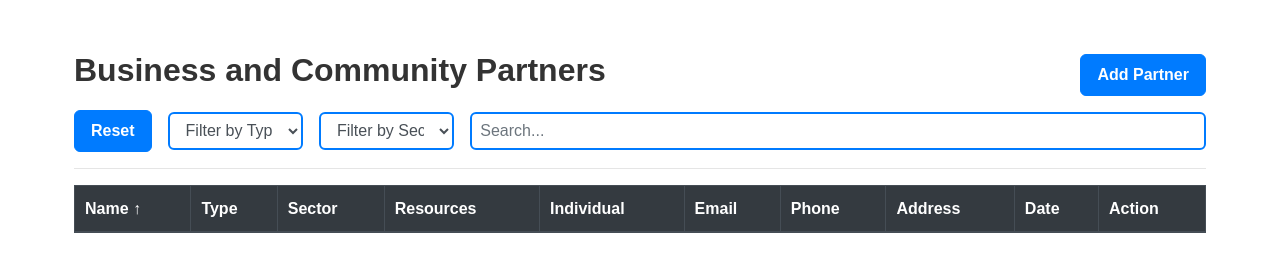
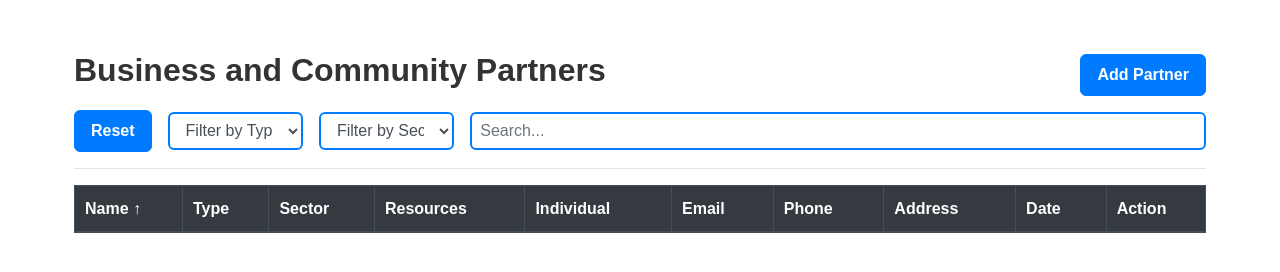
Before and after one commit to JuneKim0712/ConnectCTE, a website: page public/home.html in a window 1280 px wide. Shown: the part 72-344 px from the top of the page. Drawn offline with nearby package versions, Linux system fonts and the light colour scheme; some packages are replaced by stand-ins of ours; no server answers.

Commit message:
fixed style

```diff
--- a/public/app.js
+++ b/public/app.js
@@ -214,7 +214,6 @@ function addPartner (dbReference, name, type, sector, resources, individual, ema
     date
   })
 }
-
 // Reset form
 function handleReset () {
   document.getElementById('searchInput').value = ''
--- a/public/styles.css
+++ b/public/styles.css
@@ -6,7 +6,7 @@
 
 body {
     font-family: Arial, sans-serif;
-    font-size: 16px;
+    font-size: 1em;
     line-height: 1.6;
     color: #333;
     overflow-x: hidden; /* Prevent horizontal scroll */
@@ -89,6 +89,9 @@ h3 {white-space: nowrap;}
 }
 
 .table th, .table td {
+    max-width: 11em;
+    overflow-wrap: break-word;
+    white-space: pre-wrap;
     padding: 10px; /* Reduced padding */
     border-bottom: 1px solid #dee2e6;
 }
```
Also changed, not shown: public/login.js (line endings or trailing spaces).
